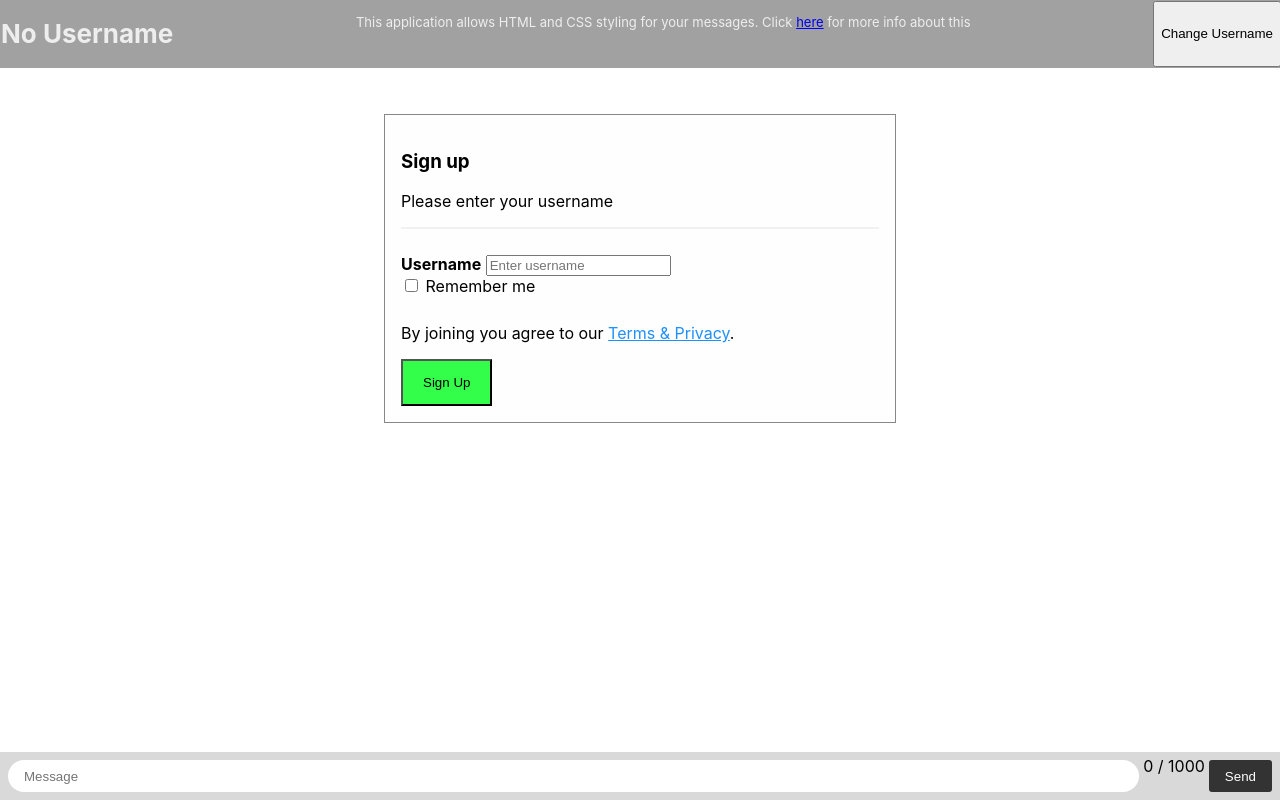
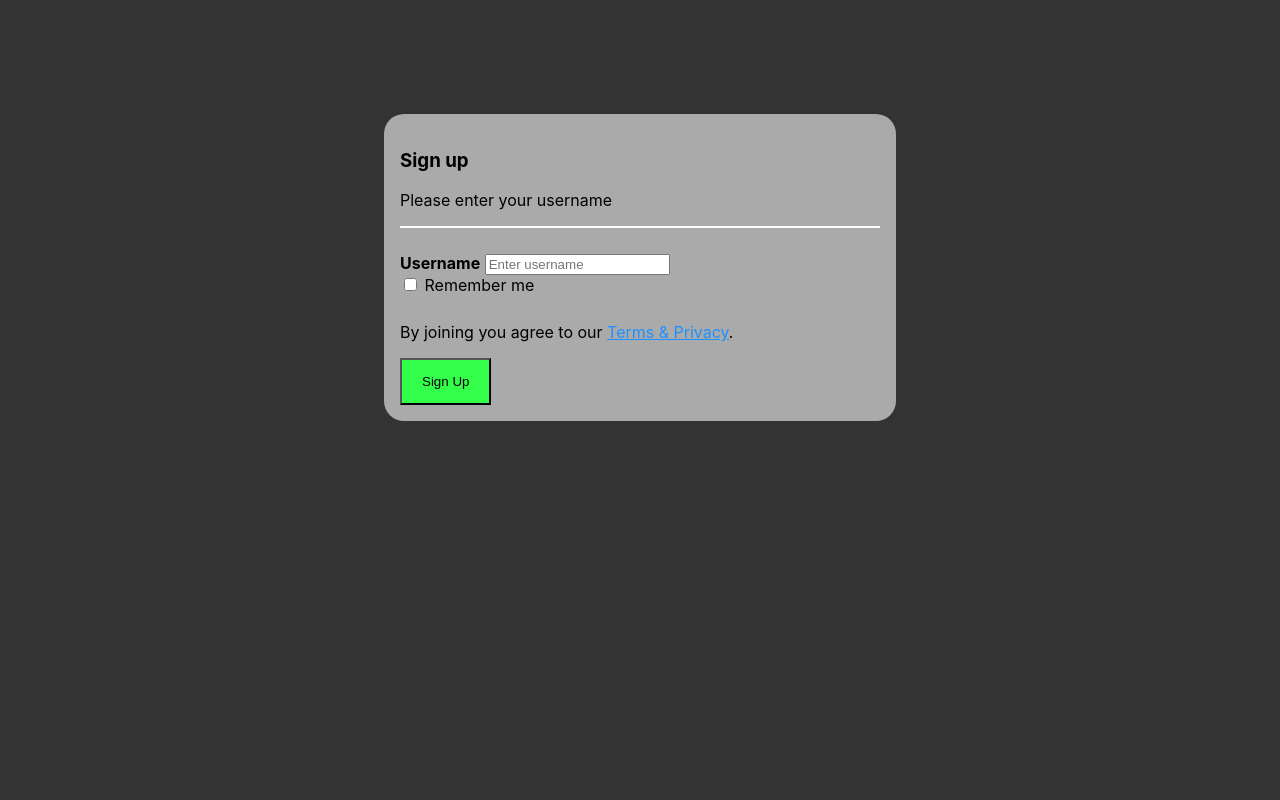
Before and after one commit to LordCattonia/ChatApp, a PHP site: page / in a window 1280 px wide, after a click on "Change Username". Run offline with PHP 8.4, Linux system fonts and the light colour scheme; some libraries are stand-ins or nearby versions.

Commit message:
didn't commit everything lol

```diff
--- a/public/index.html
+++ b/public/index.html
@@ -13,7 +13,7 @@
 				<p>
 					This application allows HTML and CSS styling for your messages. Click
 					<a href="https://google.github.io/styleguide/htmlcssguide.html">here</a>
-					for more info about this
+					for more info about this <br>
 				</p>
 				<button onclick="document.getElementById('id01').style.display='block'" id="userbtn">
 					Change Username
@@ -22,8 +22,8 @@
 		</header>
 		<!-- Enter username Modal -->
 		<div id="id01" class="modal">
-			<form class="modal-content" method="dialog" onsubmit="return checkForm(this);">
-				<div class="container">
+			<form class="modal-content rounded" method="dialog" onsubmit="return checkForm(this);">
+				<div class="container rounded">
 					<h3>Sign up</h3>
 					<p>Please enter your username</p>
 					<hr/>
@@ -47,6 +47,14 @@
 				</div>
 			</form>
 		</div>
+		<div class="modal" id="errorModal">
+			<div class="modal-content rounded thin">
+				<div class="content-container rounded">
+					<h3 id="error-message" class="margin: 10px;">error placeholder</h3>
+					<button id="errorButton" style="background-color:red; margin: 10px;" class="cancelbtn centre" onclick="document.getElementById('errorModal').style.display = 'none'" type="button1">Ok!</button>
+				</div>
+			</div>
+		</div>
 		<ul id="messages"></ul>
 		<p id="typing" style="display: none">
 			If you see this something has gone horribly wrong
--- a/public/index.js
+++ b/public/index.js
@@ -12,7 +12,13 @@ const input = document.getElementById("input")
 const nameDisplay = document.getElementById("id02")
 const typingBox = document.getElementById("typing")
 const current = document.getElementById("current")
+const errorText = document.getElementById("error-message")
+const errorModal = document.getElementById("errorModal")
+const errorButton = document.getElementById("errorButton")
+const colourToggle = document.getElementById("colour-toggle")
+const r = document.querySelector(':root');
 
+let isDarkMode = true
 let token
 let typing = []
 let msgHistory = []
@@ -61,6 +67,28 @@ let applyMessageHistory = () => {
 		}
 	})
 }
+
+// Toggles light and dark mode
+let toggleDarkMode = () => {
+	if (isDarkMode){
+		colourToggle.innerHTML = "Click here to turn on dark mode"
+		r.style.setProperty('--text-colour', '#000')
+		r.style.setProperty('--background-colour', '#fff')
+		r.style.setProperty('--second-background-colour', '#ddd')
+		r.style.setProperty('--header-colour', '#lightgrey')
+		r.style.setProperty('--modal-colour', '#fefefe')
+		isDarkMode = false
+	} else {
+		colourToggle.innerHTML = "Click here to turn on light mode"
+		r.style.setProperty('--text-colour', '#fff')
+		r.style.setProperty('--background-colour', '#333')
+		r.style.setProperty('--second-background-colour', '#353535')
+		r.style.setProperty('--header-colour', '#222')
+		r.style.setProperty('--modal-colour', '#aaa')
+		isDarkMode = true
+	}
+}
+
 // The script sends messages
 form.addEventListener("submit", (e) => {
 	e.preventDefault()
@@ -69,13 +97,17 @@ form.addEventListener("submit", (e) => {
 	} else {
 		if (input.value) {
 			socket.emit("chat message", input.value, token)
+			input.value = ``
+			current.innerHTML = 0
 		}
 	}
 })
 // This script recieves any errors and alerts the user
 socket.on("error", (data) => {
 	if(data.error){
-		alert(data.msg)
+		errorModal.style.display = 'block'
+		errorText.innerHTML = data.msg
+		errorButton.innerHTML = data.buttonMsg
 	}
 })
 // This script recieves messages
--- a/public/style.css
+++ b/public/style.css
@@ -1,8 +1,17 @@
+:root {
+	--text-colour: #fff;
+	--background-colour: #333;
+	--second-background-colour: #353535;
+	--header-colour: #222;
+	--modal-colour: #aaa;
+}
+
 body {
 	margin: 0;
 	padding-bottom: 3rem;
 	font-family: -apple-system, BlinkMacSystemFont, "Segoe UI", Roboto, Helvetica, Arial, sans-serif;
 	overflow-x: hidden;
+	background-color: var(--background-colour);
 }
 
 ::-webkit-scrollbar {
@@ -11,7 +20,7 @@ body {
 
 /* Track */
 ::-webkit-scrollbar-track {
-	background: #f1f1f1;
+	background: var(--background-colour);
 }
 
   /* Handle */
@@ -41,6 +50,7 @@ body {
 
 #input {
 	border: none;
+	color: var(--text-colour);
 	padding: 0 1rem;
 	flex-grow: 1;
 	border-radius: 2rem;
@@ -55,13 +65,17 @@ body {
 }
 
 #form>button {
-	background: #333;
+	background: var(--background-colour);
 	border: none;
 	padding: 0 1rem;
 	margin: 0.25rem;
 	border-radius: 3px;
 	outline: none;
 	color: #fff;
+}
+
+#form>input {
+	background: var(--second-background-colour);
 }
 
 #boxBoy {
@@ -76,6 +90,7 @@ body {
 }
 
 #messages>li {
+	color: var(--text-colour);
 	padding: 0.5rem 1rem;
 	overflow-wrap: break-word;
 	word-wrap: break-word;
@@ -83,7 +98,7 @@ body {
 }
 
 #messages>li:nth-child(odd) {
-	background: #efefef;
+	background: var(--second-background-color);
 }
 
 #typing {
@@ -120,13 +135,18 @@ input[type="password"]:focus {
 	outline: none;
 }
 
+.center {
+	display: flex;
+	justify-content: center;
+	align-items: center;
+}
 /* Extra styles for the cancel button */
 .cancelbtn {
 	padding: 14px 20px;
 	background-color: #33ff4b;
 }
 
-/* This will align items right :) */
+/* This will align items left and right :) */
 .Opposites {
 	display: flex;
 	justify-content: space-between;
@@ -153,26 +173,34 @@ input[type="password"]:focus {
 	/* Full height */
 	overflow: auto;
 	/* Enable scroll if needed */
-	background-color: transparent;
-	/* To make it invisible*/
+	background-color: var(--background-colour);
+	/* Make the backround white */
 	padding-top: 50px;
 }
 
 /* Modal Content/Box */
 .modal-content {
-	background-color: #fefefe;
+	background-color: var(--modal-colour);
 	margin: 5% auto 15% auto;
 	/* 5% from the top, 15% from the bottom and centered */
-	border: 1px solid #888;
+	border: 1px solid var(--second-background-color);
 	width: 40%;
 	/* Could be more or less, depending on screen size */
+}
+
+.thin {
+	width: 20%;
+}
+
+.content-container {
+	padding: 1.25rem;
 }
 
 header {
 	position: sticky;
 	width: 100%;
 	top: 0px;
-	background: #a1a1a1;
+	background: var(--header-colour);
 	color: #eeeeee;
 	padding: 1px;
 	font-size: small;
@@ -181,8 +209,12 @@ header {
 
 /* Style the horizontal ruler */
 hr {
-	border: 1px solid #f1f1f1;
+	border: 1px solid var(--text-colour);
 	margin-bottom: 25px;
+}
+
+.rounded {
+	border-radius: 20px;
 }
 
 /* Clear floats */
```
